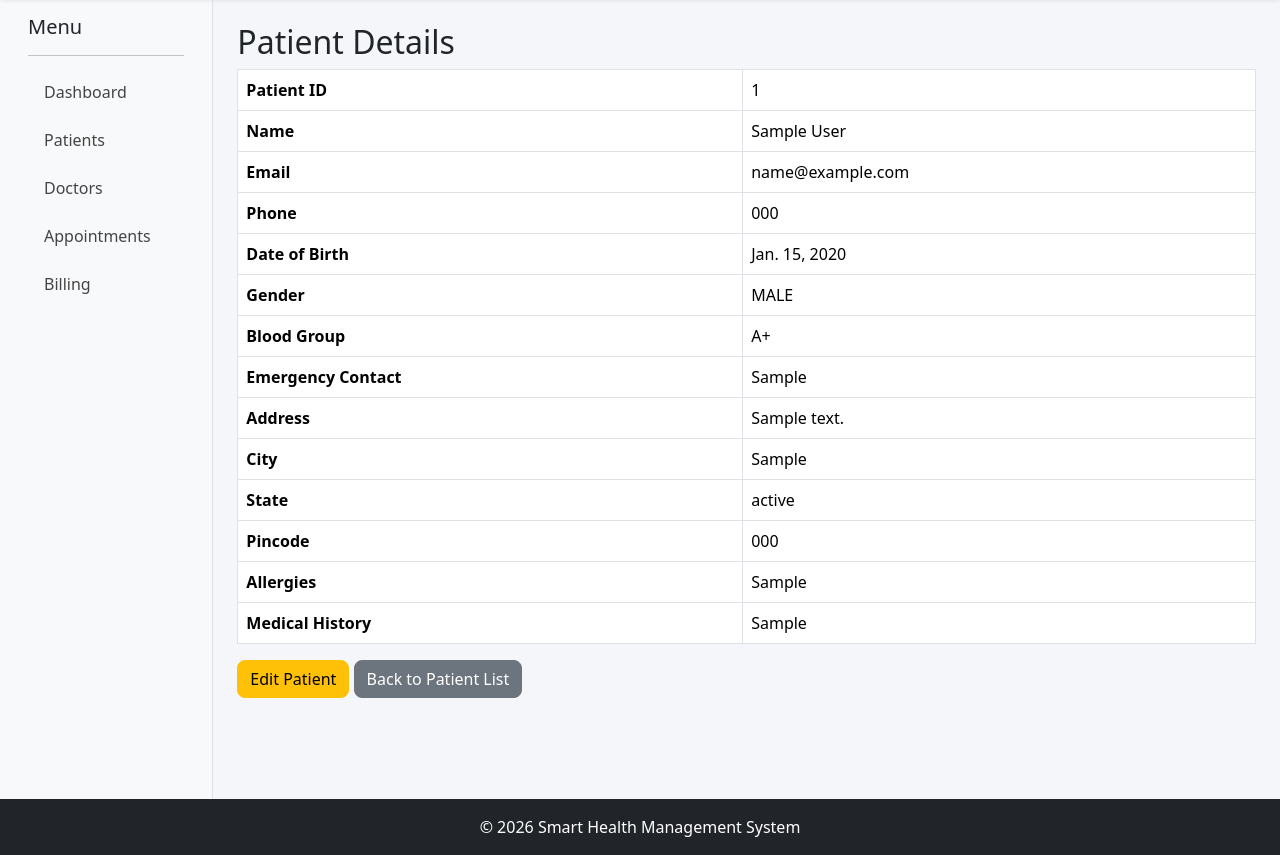
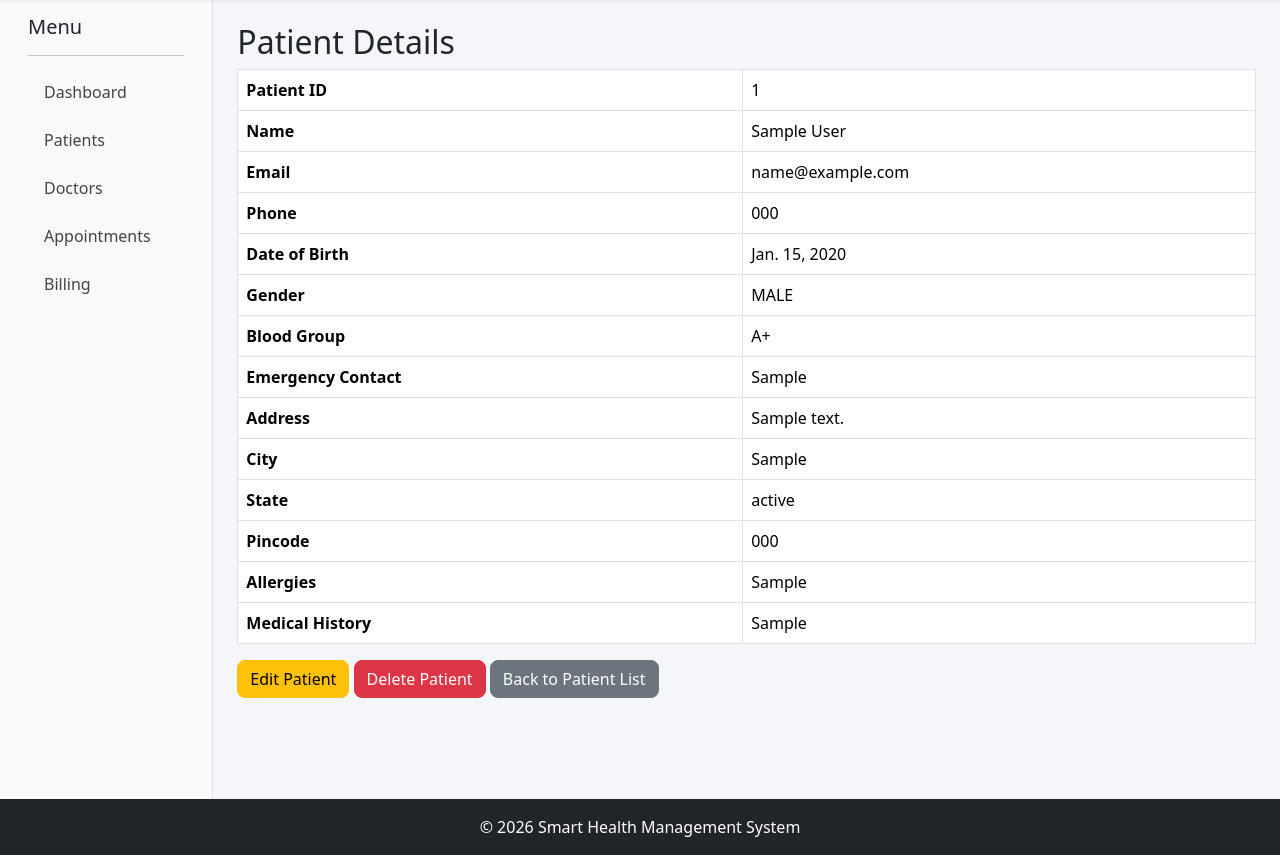
Before and after one commit to Ritesh-Tiwari/shms, a Django app: page /patients/1/ in a window 1280 px wide. Shown: the part 57-912 px from the top of the page. Run offline with Django 5.2, Linux system fonts and the light colour scheme; tables that the repository leaves empty hold one stand-in row (values such as "Sample post").

Commit message:
Complete patient CRUD operations

```diff
--- a/patients/urls.py
+++ b/patients/urls.py
@@ -11,8 +11,15 @@ urlpatterns = [
     path("<int:pk>/", views.patient_detail, name="detail"),
 
     path(
-    "<int:pk>/edit/",
-    views.update_patient,
-    name="update",
-),
+        "<int:pk>/edit/",
+        views.update_patient,
+        name="update",
+    ),
+
+    path(
+        "<int:pk>/delete/",
+        views.delete_patient,
+        name="delete",
+    ),
+
 ]
--- a/patients/views.py
+++ b/patients/views.py
@@ -147,3 +147,31 @@ def update_patient(request, pk):
             "patient": patient,
         },
     )
+
+def delete_patient(request, pk):
+
+    patient = get_object_or_404(
+        Patient.objects.select_related("user"),
+        pk=pk,
+    )
+
+    if request.method == "POST":
+
+        PatientService.delete_patient(
+            patient=patient,
+        )
+
+        messages.success(
+            request,
+            "Patient deleted successfully.",
+        )
+
+        return redirect("patients:list")
+
+    return render(
+        request,
+        "patients/delete.html",
+        {
+            "patient": patient,
+        },
+    )
--- a/templates/patients/detail.html
+++ b/templates/patients/detail.html
@@ -90,6 +90,11 @@ Patient Details
     class="btn btn-warning">
     Edit Patient
 </a>
+<a
+    href="{% url 'patients:delete' patient.id %}"
+    class="btn btn-danger">
+    Delete Patient
+</a>
 
 <a
     href="{% url 'patients:list' %}"
```
Also changed, not shown: patients/services.py (+11 -0 lines), templates/patients/delete.html (added, +52 -0 lines).
